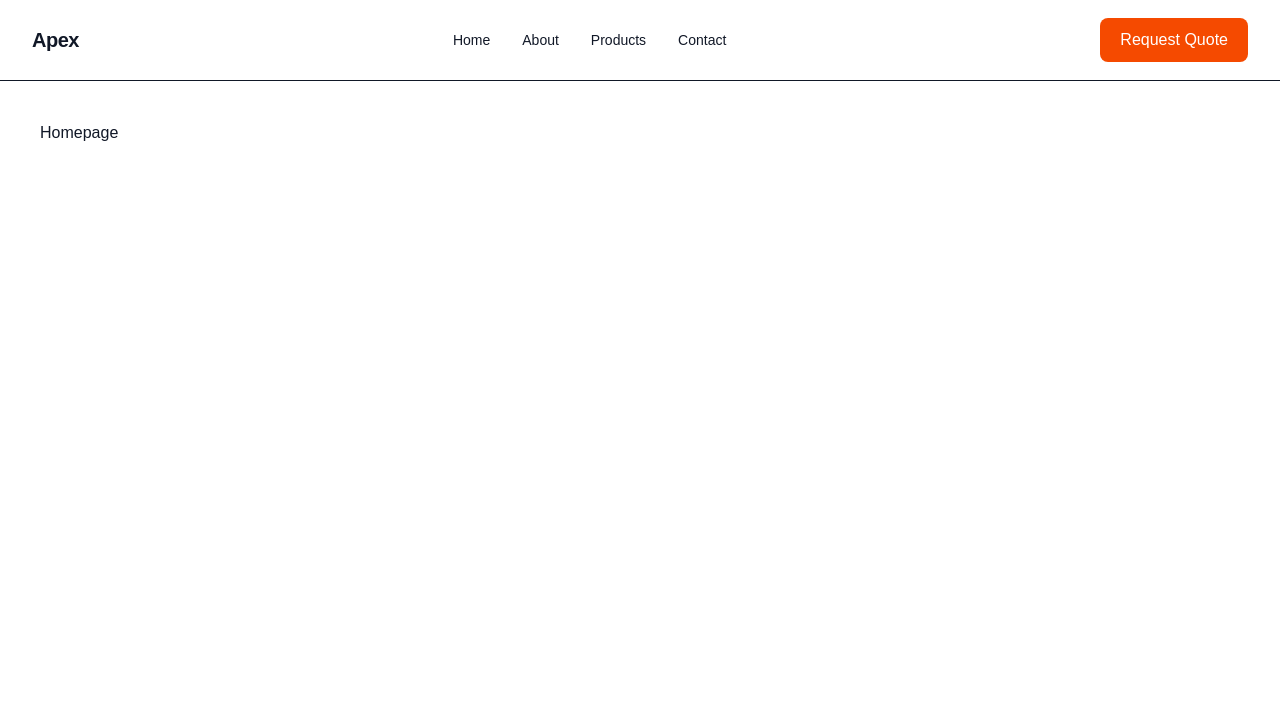
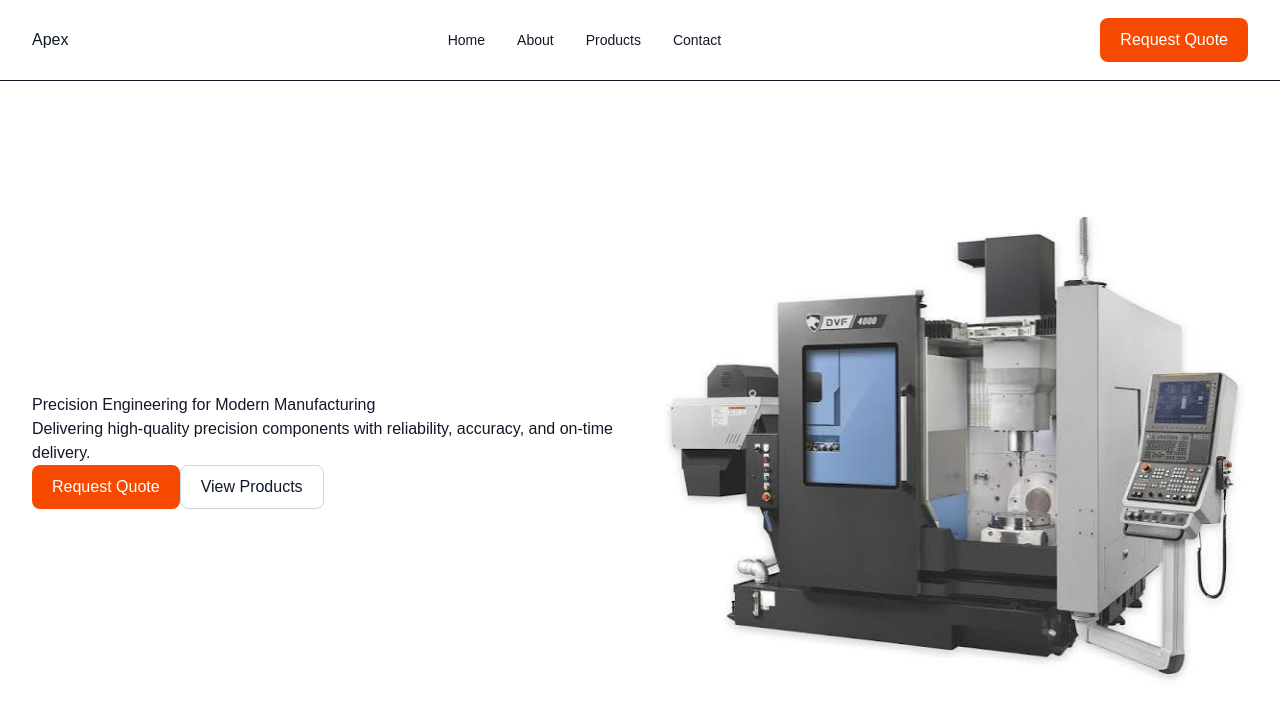
Before and after one commit to ansari-DigitalSolutions/apex-precision-engineering-website, a Next.js app: page / in a window 1280 px wide. Shown: the top 718 px of the page. Built offline with nearby package versions, Linux system fonts and the light colour scheme.

Commit message:
feat(hero): create homepage hero section

```diff
--- a/app/page.tsx
+++ b/app/page.tsx
@@ -1,13 +1,11 @@
 import { Navbar } from "@/components/layout/navbar";
+import { Hero } from "@/components/sections/hero";
 
 export default function HomePage() {
   return (
     <>
       <Navbar />
-
-      <main>
-        <h1 className="p-10">Homepage</h1>
-      </main>
+      <Hero />
     </>
   );
 }
--- /dev/null
+++ b/components/contents/navigation.ts
@@ -0,0 +1,6 @@
+export const NAVIGATION = [
+  { label: "Home", href: "/" },
+  { label: "About", href: "#about" },
+  { label: "Products", href: "#products" },
+  { label: "Contact", href: "#contact" },
+];
--- a/components/layout/nav-links.tsx
+++ b/components/layout/nav-links.tsx
@@ -1,14 +1,9 @@
-const links = [
-  { label: "Home", href: "#" },
-  { label: "About", href: "#about" },
-  { label: "Products", href: "#products" },
-  { label: "Contact", href: "#contact" },
-];
+import { NAVIGATION } from "@/components/contents/navigation";
 
 export function NavLinks() {
   return (
     <nav className="hidden gap-8 md:flex">
-      {links.map((link) => (
+      {NAVIGATION.map((link) => (
         <a
           key={link.label}
           href={link.href}
--- a/components/layout/nav-logo.tsx
+++ b/components/layout/nav-logo.tsx
@@ -1,7 +1,5 @@
+import Link from "next/dist/client/link";
+
 export function NavLogo() {
-  return (
-    <a href="/" className="text-xl font-bold tracking-tight">
-      Apex
-    </a>
-  );
+  return <Link href="#about">Apex</Link>;
 }
--- /dev/null
+++ b/components/sections/hero.tsx
@@ -0,0 +1,31 @@
+import { Button } from "@/components/ui/button";
+import { Container } from "@/components/ui/container";
+import { heroContent } from "@/data/home";
+import Image from "next/image";
+
+export function Hero() {
+  return (
+    <section className="py-20 lg:py-32">
+      <Container className="grid gap-12 lg:grid-cols-2 lg:items-center">
+        <div>
+          <h1>{heroContent.title}</h1>
+
+          <p>{heroContent.description}</p>
+
+          <div>
+            <Button>{heroContent.primaryButton}</Button>
+
+            <Button variant="secondary">{heroContent.secondaryButton}</Button>
+          </div>
+        </div>
+        <Image
+          src="/images/cnc-machine.jpg"
+          alt="Precision CNC machining"
+          width={700}
+          height={600}
+          priority
+        />
+      </Container>
+    </section>
+  );
+}
--- /dev/null
+++ b/data/home.ts
@@ -0,0 +1,10 @@
+export const heroContent = {
+  title: "Precision Engineering for Modern Manufacturing",
+
+  description:
+    "Delivering high-quality precision components with reliability, accuracy, and on-time delivery.",
+
+  primaryButton: "Request Quote",
+
+  secondaryButton: "View Products",
+};
```
Also changed, not shown: public/images/cnc-machine.jpg (added).
